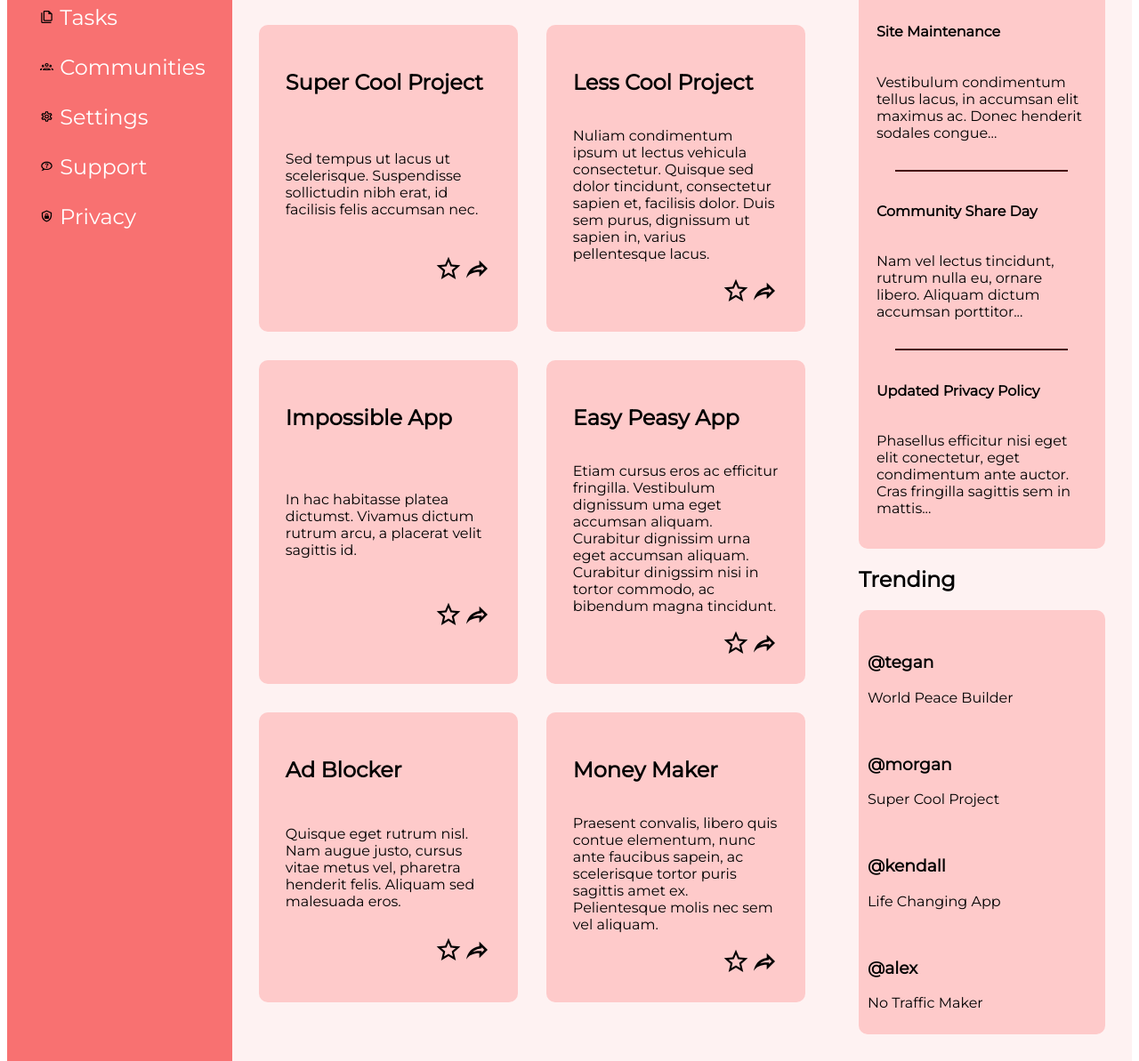
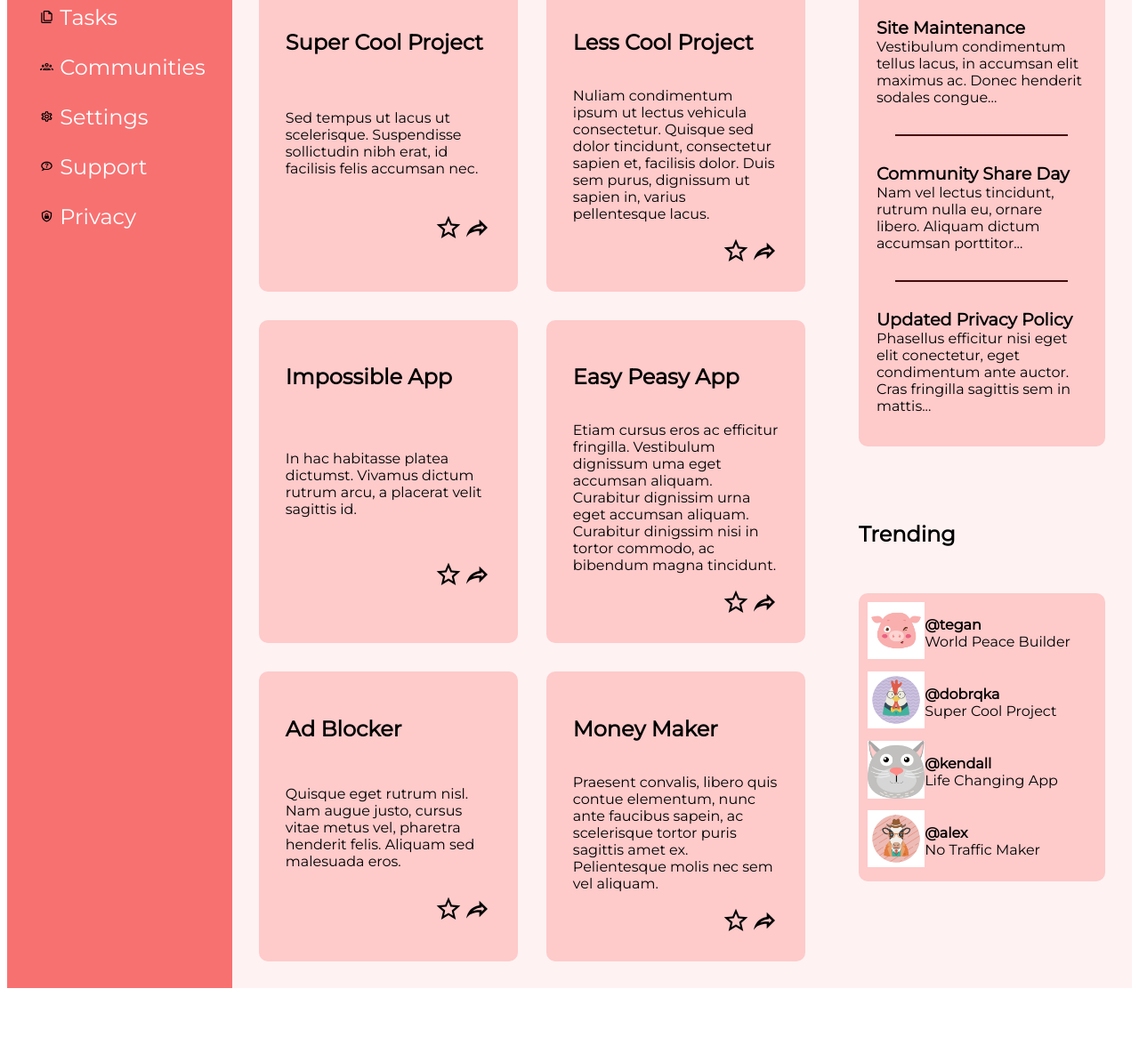
Before and after one commit to dobrqka/dashboard, a plain HTML site: page index.html in a window 1280 px wide. Shown: the part 383-1576 px from the top of the page at 89% size. After the commit the page ends 1502 px from the top, so only its background shows below. Drawn offline with Linux system fonts and the light colour scheme.

Commit message:
Add more style

```diff
--- a/index.html
+++ b/index.html
@@ -124,27 +124,27 @@
             </div>
             <div class="right-bar">
                 <div class="announcements">
-                    <h2>Announcements</h2>
+                    <h2 class="announcement-heading">Announcements</h2>
                     <div class="announcement-box">
                         <div class="announcement">
-                            <h4>Site Maintenance</h4>
-                            <p>Vestibulum condimentum tellus lacus,
+                            <p><span>Site Maintenance</span>
+                            <br>Vestibulum condimentum tellus lacus,
                                 in accumsan elit maximus ac. Donec
                                 henderit sodales congue...
                             </p>
                             <p></p>
                         </div>
                         <div class="announcement">
-                            <h4>Community Share Day</h4>
-                            <p>Nam vel lectus tincidunt, rutrum nulla
+                            <p><span>Community Share Day</span>
+                            <br>Nam vel lectus tincidunt, rutrum nulla
                                 eu, ornare libero. Aliquam dictum
                                 accumsan porttitor...
                             </p>
                             <p></p>
                         </div>
                         <div class="announcement">
-                            <h4>Updated Privacy Policy</h4>
-                            <p>Phasellus efficitur nisi eget elit
+                            <p><span>Updated Privacy Policy</span>
+                            <br>Phasellus efficitur nisi eget elit
                                 conectetur, eget condimentum ante auctor.
                                 Cras fringilla sagittis sem in mattis...
                             </p>
@@ -155,24 +155,24 @@
                     <h2>Trending</h2>
                     <div class="trend-items">
                         <div class="trend-item">
-                            <img>
-                            <h3>@tegan</h3>
-                            <p>World Peace Builder</p>
+                            <img src="images/vecteezy_animal-emotion-avatar_21012655.jpg" alt="An animated pig head.">
+                            <p><span>@tegan</span>
+                            <br>World Peace Builder</p>
                         </div>
                         <div class="trend-item">
-                            <img>
-                            <h3>@morgan</h3>
-                            <p>Super Cool Project</p>
+                            <img src="images/vecteezy_hipster-chicken-avatar_.jpg">
+                            <p><span>@dobrqka</span>
+                            <br>Super Cool Project</p>
                         </div>
                         <div class="trend-item">
-                            <img>
-                            <h3>@kendall</h3>
-                            <p>Life Changing App</p>
+                            <img src="images/vecteezy_funny-cat-muzzle-perfect-for-a-greeting-card-notebook_7738994.jpg" alt="A cartoon head of a cat.">
+                            <p><span>@kendall</span>
+                            <br>Life Changing App</p>
                         </div>
                         <div class="trend-item">
-                            <img>
-                            <h3>@alex</h3>
-                            <p>No Traffic Maker</p>
+                            <img src="images/hipster-cow-avatar-free-vector.webp" alt="A cartoon head of a cow.">
+                            <p><span>@alex</span>
+                            <br>No Traffic Maker</p>
                         </div>
                     </div>
                 </div>
--- a/style.css
+++ b/style.css
@@ -72,14 +72,14 @@ button {
     grid-row: 1 / -1;
     display: grid;
     grid-template-columns: repeat(auto-fit, minmax(250px, 1fr));
-    grid-template-rows: 5rem  repeat(auto-fit, minmax(250px, 1fr));
+    grid-template-rows: 3rem repeat(auto-fit, minmax(250px, 1fr));
     gap: 2rem;
     padding: 30px
-    /* gap: 2rem; */
 }
 
 .project-heading {
     grid-column: 1 / -1;
+    align-self: end;
 }
 
 .project-box {
@@ -117,19 +117,27 @@ button {
 }
 
 .announcements {
-    display: flex;
-    flex-direction: column;
-    justify-content: start;
-    /* gap: 2rem; */
+    display: grid;
+    grid-template-rows: 3rem repeat(auto-fit, minmax(250px, 1fr));
+    /* flex-direction: column; */
+    /* justify-content: start; */
+    gap: 2rem;
+    grid-column: span 2;
+}
+
+.announcement-heading {
+    align-self: end;
 }
 
 .trending {
-    display: flex;
-    flex-direction: column;
+    display: grid;
     grid-row: 3;
     grid-column: 2;
-    justify-content: start;
-    /* gap: 2  rem; */
+    gap: 2rem;
+    grid-column: span 2;
+}
+
+trending h2 {
 }
 
 .sidebar img {
@@ -202,9 +210,10 @@ input[type="search"] {
 }
 
 .right-bar {
-    display: flex;
-    flex-direction: column;
+    display: grid;
+    /* flex-direction: column; */
     padding: 30px;
+    gap: 2rem;
 }
 
 .announcement-box {
@@ -217,14 +226,40 @@ input[type="search"] {
 .trend-items {
     background-color: #fecaca;
     border-radius: 10px;
-    padding: 10px
+    padding: 10px;
+    display: grid;
+    gap: 0.5rem;
+}
+
+.trend-item {
+    display: grid;
+    grid-template-columns: 1fr 3fr;
+}
+
+.trend-item img {
+    width: 4rem;
+    grid-column: 1 / 2;
+    justify-self: center;
+}
+
+.trend-item p {
+    justify-self: start;
+}
+
+.trend-item p span {
+    font-weight: 900;
 }
 
 .announcement {
     display: grid;
 }
 
-.announcement p:nth-child(3):after {
+.announcement span {
+    font-weight: 900;
+    font-size: 1.2rem;
+}
+
+.announcement p:nth-child(2):after {
     content: '';
     width: 70%;
     left: 15%;
```
Also changed, not shown: images/hipster-cow-avatar-free-vector.webp (added), images/vecteezy_animal-emotion-avatar_21012655.jpg (added), images/vecteezy_funny-cat-muzzle-perfect-for-a-greeting-card-notebook_7738994.jpg (added).
